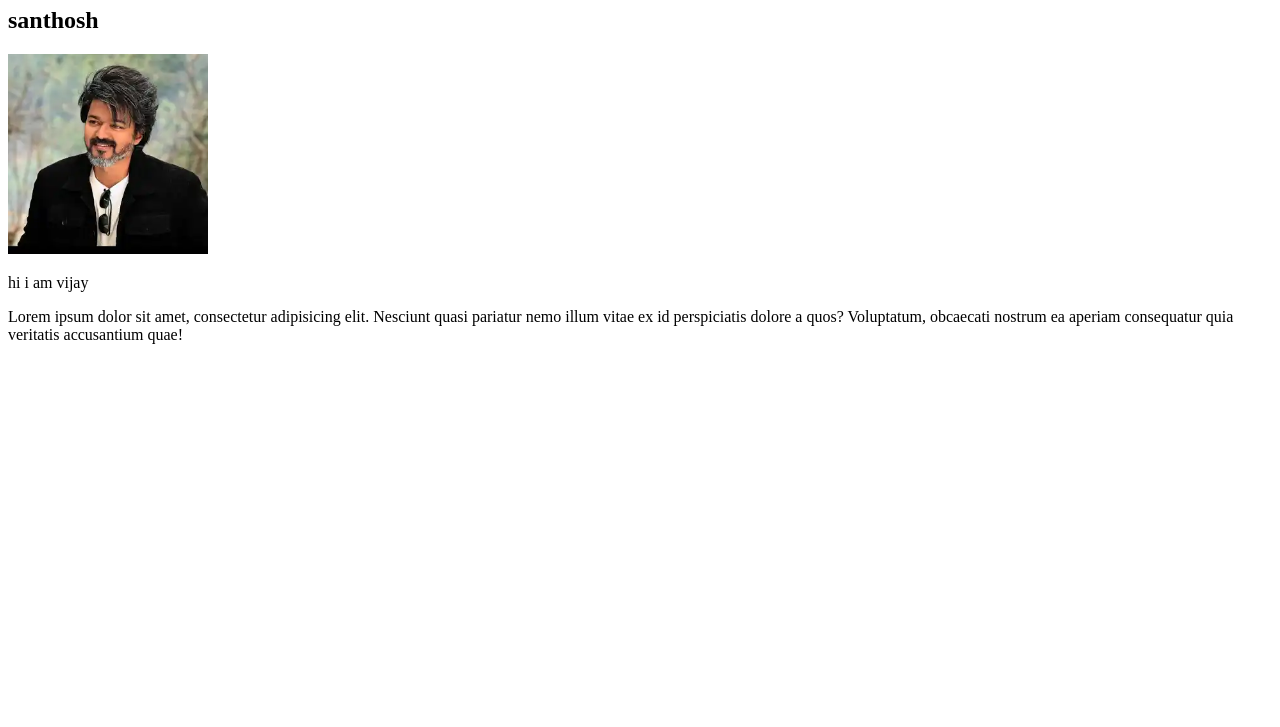
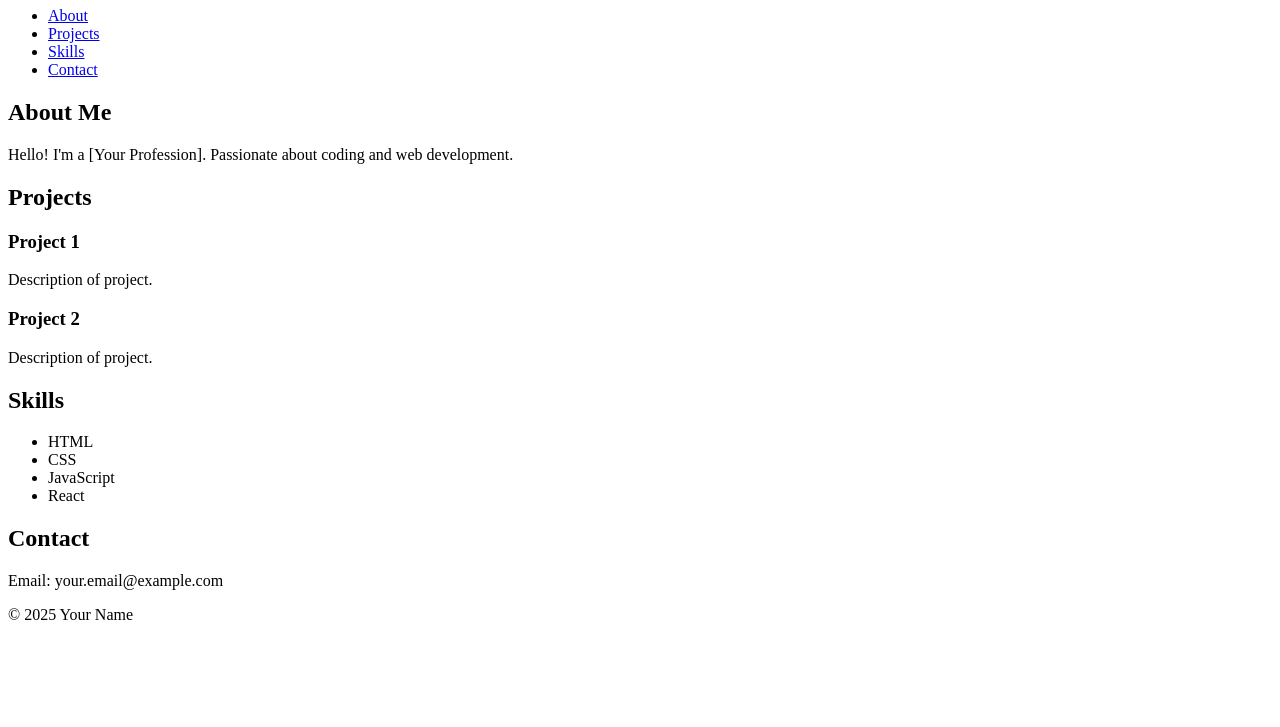
Before and after one commit to Santhoshsekar07/project, a plain HTML site: page index.html in a window 1280 px wide. Shown: the part 73-800 px from the top of the page. Drawn offline with Linux system fonts and the light colour scheme.

Commit message:
portfolio

```diff
--- a/index.html
+++ b/index.html
@@ -3,13 +3,58 @@
 <head>
     <meta charset="UTF-8">
     <meta name="viewport" content="width=device-width, initial-scale=1.0">
-    <title>my first website</title>
+    <title>My Portfolio</title>
+    <link rel="stylesheet" href="style.css">
 </head>
 <body>
-    <h1>welcome my website</h1>
-    <h2>santhosh</h2>
-    <img width="200px" src="vijay.webp" alt="">
-    <p>hi i am vijay </p>
-    <p>Lorem ipsum dolor sit amet, consectetur adipisicing elit. Nesciunt quasi pariatur nemo illum vitae ex id perspiciatis dolore a quos? Voluptatum, obcaecati nostrum ea aperiam consequatur quia veritatis accusantium quae!</p>
+    <header>
+        <h1>Your Name</h1>
+        <nav>
+            <ul>
+                <li><a href="#about">About</a></li>
+                <li><a href="#projects">Projects</a></li>
+                <li><a href="#skills">Skills</a></li>
+                <li><a href="#contact">Contact</a></li>
+            </ul>
+        </nav>
+    </header>
+
+    <section id="about">
+        <h2>About Me</h2>
+        <p>Hello! I'm a [Your Profession]. Passionate about coding and web development.</p>
+    </section>
+
+    <section id="projects">
+        <h2>Projects</h2>
+        <div class="project">
+            <h3>Project 1</h3>
+            <p>Description of project.</p>
+        </div>
+        <div class="project">
+            <h3>Project 2</h3>
+            <p>Description of project.</p>
+        </div>
+    </section>
+
+    <section id="skills">
+        <h2>Skills</h2>
+        <ul>
+            <li>HTML</li>
+            <li>CSS</li>
+            <li>JavaScript</li>
+            <li>React</li>
+        </ul>
+    </section>
+
+    <section id="contact">
+        <h2>Contact</h2>
+        <p>Email: your.email@example.com</p>
+    </section>
+
+    <footer>
+        <p>&copy; 2025 Your Name</p>
+    </footer>
+
+    <script src="script.js"></script>
 </body>
 </html>
```
